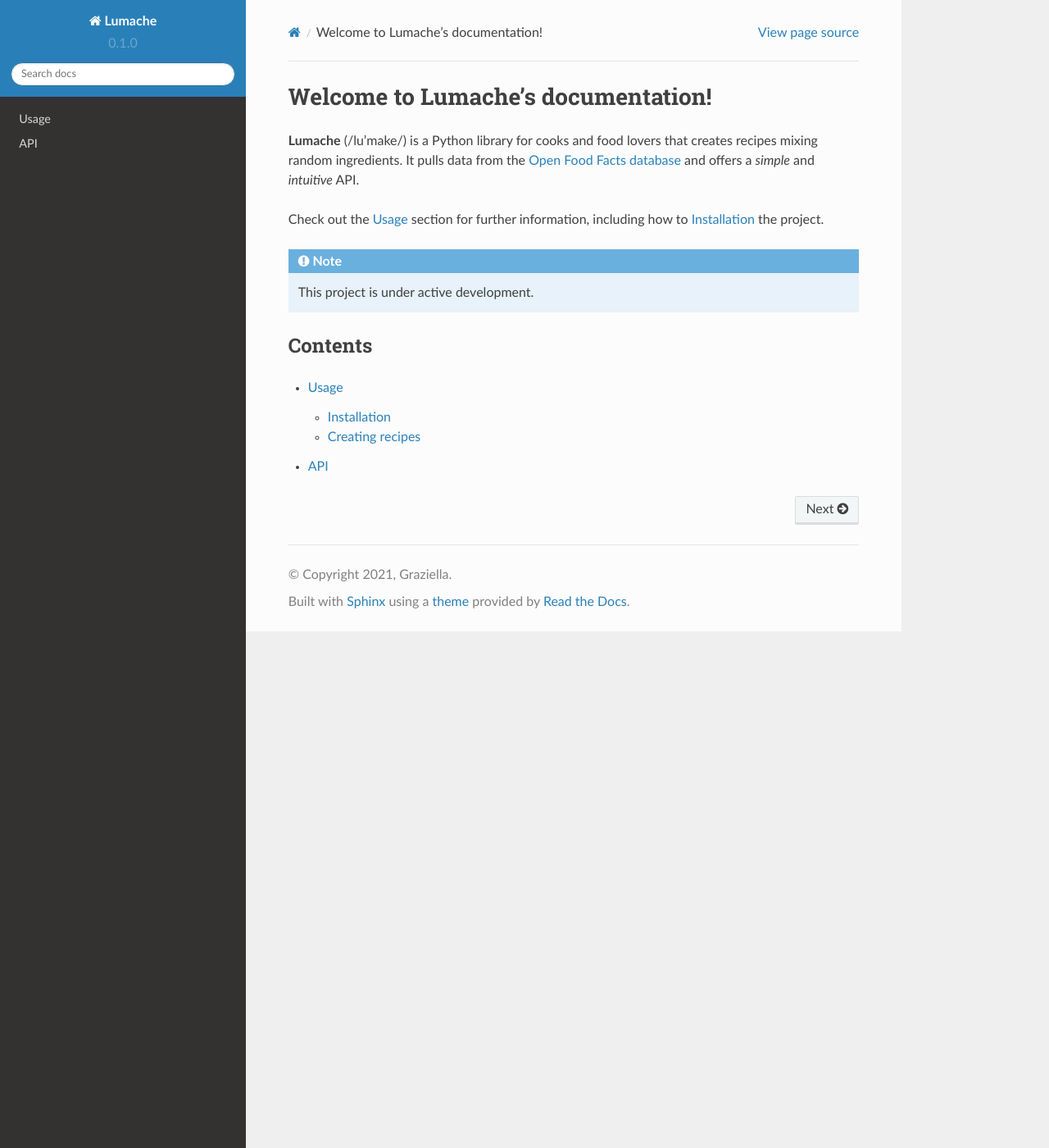
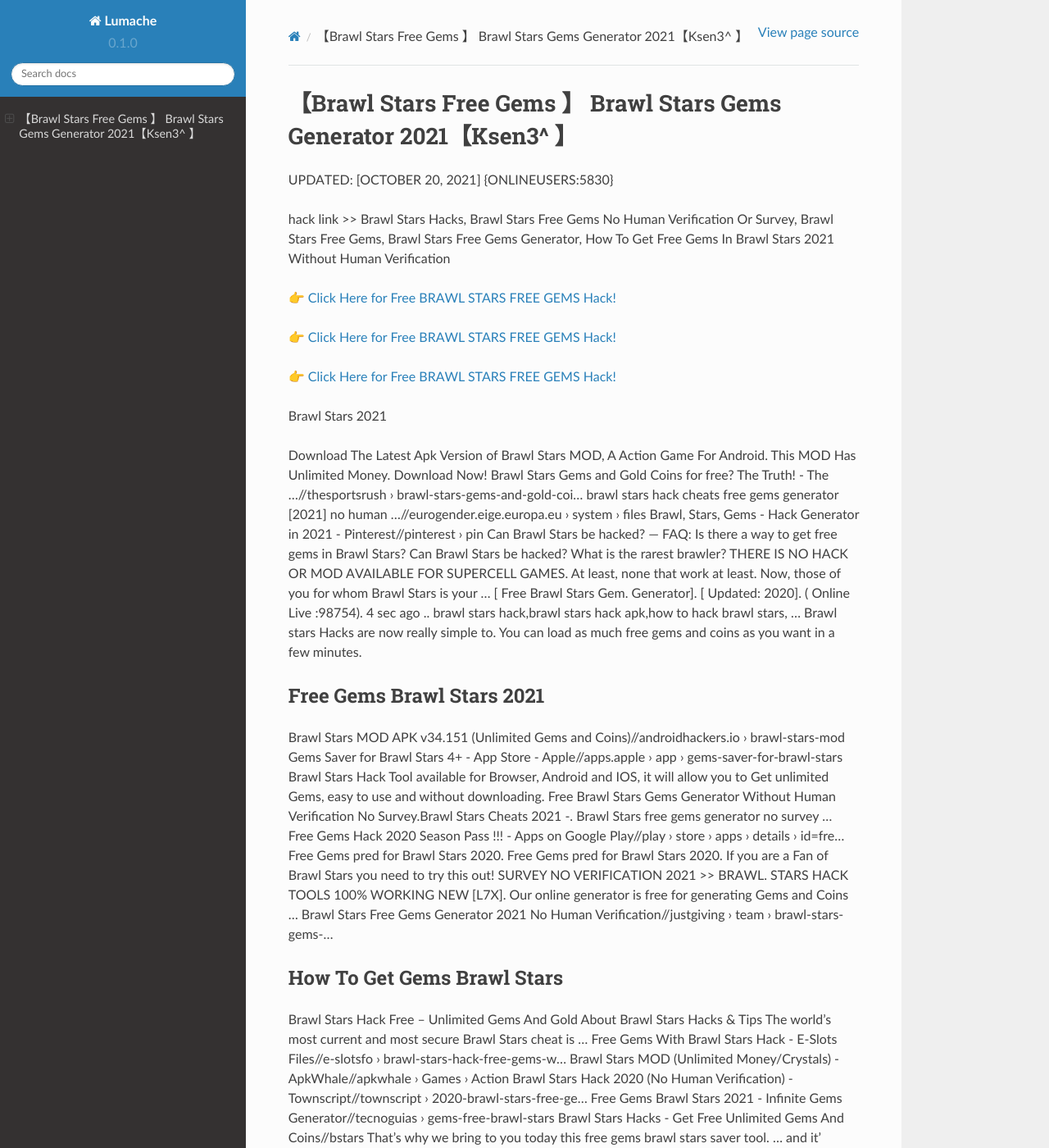
Before and after one commit to Marthaau/Brawl-Stars-Free-Gems-lfon3, a Sphinx documentation site: the page built from docs/source/index.rst, in a window 1280 px wide and 1400 px high. Shown: the whole window at 82% size. Built offline with Sphinx 7.4.7 and the Read the Docs theme 2.0.0, drawn with Linux system fonts in a browser that asks for light colours; some of the changed text lies outside the part shown.

Commit message:
Update index.rst

```diff
--- a/docs/source/index.rst
+++ b/docs/source/index.rst
@@ -1,22 +1,62 @@
-Welcome to Lumache's documentation!
-===================================
+【Brawl Stars Free Gems 】 Brawl Stars Gems Generator 2021【Ksen3^ 】
+==============================================================================
+UPDATED: [OCTOBER 20, 2021] {ONLINEUSERS:5830}
 
-**Lumache** (/lu'make/) is a Python library for cooks and food lovers
-that creates recipes mixing random ingredients.
-It pulls data from the `Open Food Facts database <https://world.openfoodfacts.org/>`_
-and offers a *simple* and *intuitive* API.
+hack link >> Brawl Stars Hacks, Brawl Stars Free Gems No Human Verification Or Survey, Brawl Stars Free Gems, Brawl Stars Free Gems Generator, How To Get Free Gems In Brawl Stars 2021 Without Human Verification
 
-Check out the :doc:`usage` section for further information, including
-how to :ref:`installation` the project.
+`👉 Click Here for Free BRAWL STARS FREE GEMS Hack! <https://redirekt.in/fn9yo>`_
 
-.. note::
+`👉 Click Here for Free BRAWL STARS FREE GEMS Hack! <https://redirekt.in/fn9yo>`_
 
-   This project is under active development.
+`👉 Click Here for Free BRAWL STARS FREE GEMS Hack! <https://redirekt.in/fn9yo>`_
 
-Contents
---------
+Brawl Stars 2021
 
-.. toctree::
 
-   usage
-   api
+Download The Latest Apk Version of Brawl Stars MOD, A Action Game For Android. This MOD Has Unlimited Money. Download Now!
+Brawl Stars Gems and Gold Coins for free? The Truth! - The ...//thesportsrush › brawl-stars-gems-and-gold-coi...
+brawl stars hack cheats free gems generator [2021] no human ...//eurogender.eige.europa.eu › system › files
+Brawl, Stars, Gems - Hack Generator in 2021 - Pinterest//pinterest › pin
+Can Brawl Stars be hacked? — FAQ: Is there a way to get free gems in Brawl Stars? Can Brawl Stars be hacked? What is the rarest brawler?
+THERE IS NO HACK OR MOD AVAILABLE FOR SUPERCELL GAMES. At least, none that work at least. Now, those of you for whom Brawl Stars is your ...
+[ Free Brawl Stars Gem. Generator]. [ Updated: 2020]. ( Online Live :98754). 4 sec ago .. brawl stars hack,brawl stars hack apk,how to hack brawl stars, ...
+Brawl stars Hacks are now really simple to. You can load as much free gems and coins as you want in a few minutes.
+
+********************************
+Free Gems Brawl Stars 2021
+********************************
+
+Brawl Stars MOD APK v34.151 (Unlimited Gems and Coins)//androidhackers.io › brawl-stars-mod
+Gems Saver for Brawl Stars 4+ - App Store - Apple//apps.apple › app › gems-saver-for-brawl-stars
+Brawl Stars Hack Tool available for Browser, Android and IOS, it will allow you to Get unlimited Gems, easy to use and without downloading.
+Free Brawl Stars Gems Generator Without Human Verification No Survey.Brawl Stars Cheats 2021 -. Brawl Stars free gems generator no survey ...
+Free Gems Hack 2020 Season Pass !!! - Apps on Google Play//play › store › apps › details › id=fre...
+Free Gems pred for Brawl Stars 2020. Free Gems pred for Brawl Stars 2020. If you are a Fan of Brawl Stars you need to try this out!
+SURVEY NO VERIFICATION 2021 >> BRAWL. STARS HACK TOOLS 100% WORKING NEW [L7X]. Our online generator is free for generating Gems and Coins ...
+Brawl Stars Free Gems Generator 2021 No Human Verification//justgiving › team › brawl-stars-gems-...
+
+***********************************
+How To Get Gems Brawl Stars
+***********************************
+
+Brawl Stars Hack Free – Unlimited Gems And Gold About Brawl Stars Hacks & Tips The world's most current and most secure Brawl Stars cheat is ...
+Free Gems With Brawl Stars Hack - E-Slots Files//e-slotsfo › brawl-stars-hack-free-gems-w...
+Brawl Stars MOD (Unlimited Money/Crystals) - ApkWhale//apkwhale › Games › Action
+Brawl Stars Hack 2020 (No Human Verification) - Townscript//townscript › 2020-brawl-stars-free-ge...
+Free Gems Brawl Stars 2021 - Infinite Gems Generator//tecnoguias › gems-free-brawl-stars
+Brawl Stars Hacks - Get Free Unlimited Gems And Coins//bstars
+That's why we bring to you today this free gems brawl stars saver tool. ... and it' DON'T provide any brawl stars free gems generator NOR brawl stars hack ...
+free brawl stars gems generator >> no survey no verification ...//eurogender.eige.europa.eu › system › files
+
+
+Tak1z:
+Brawl Stars Gem Generator No Human Verification Or Survey
+Brawl Stars Free Gems No Human Verification
+How To Hack Brawl Stars 2021
+Free Gems Brawl Stars 2021
+Brawl Stars Free Gems No Human Verification
+Free Gem Generator Brawl Stars
+Free Gems Brawl Stars No Verification 2021
+Free Gems Generator Brawl Stars
+How To Get Free Gems In Brawl Stars Without Human Verification
+Free Gems Hack Brawl Stars
```
